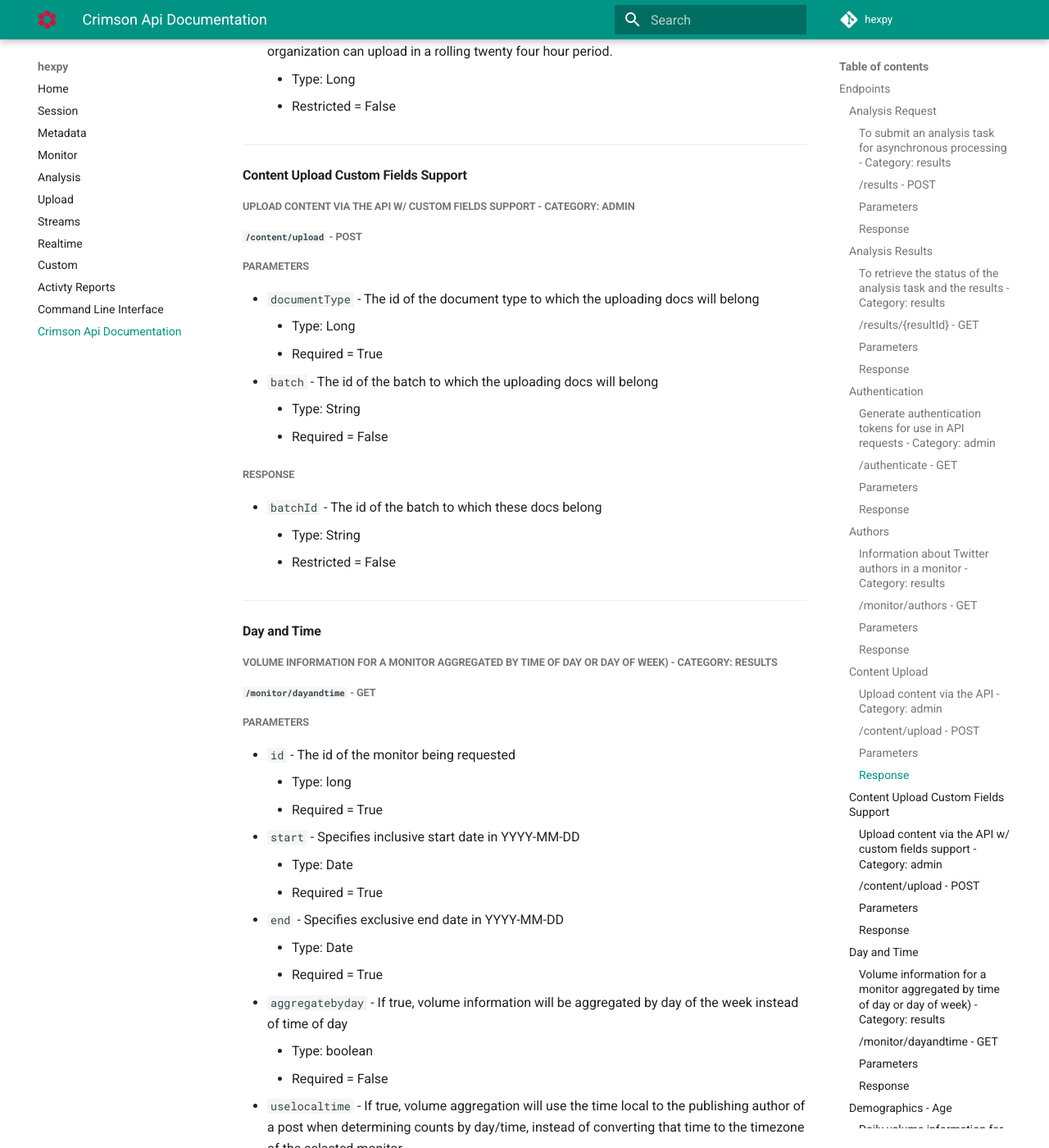
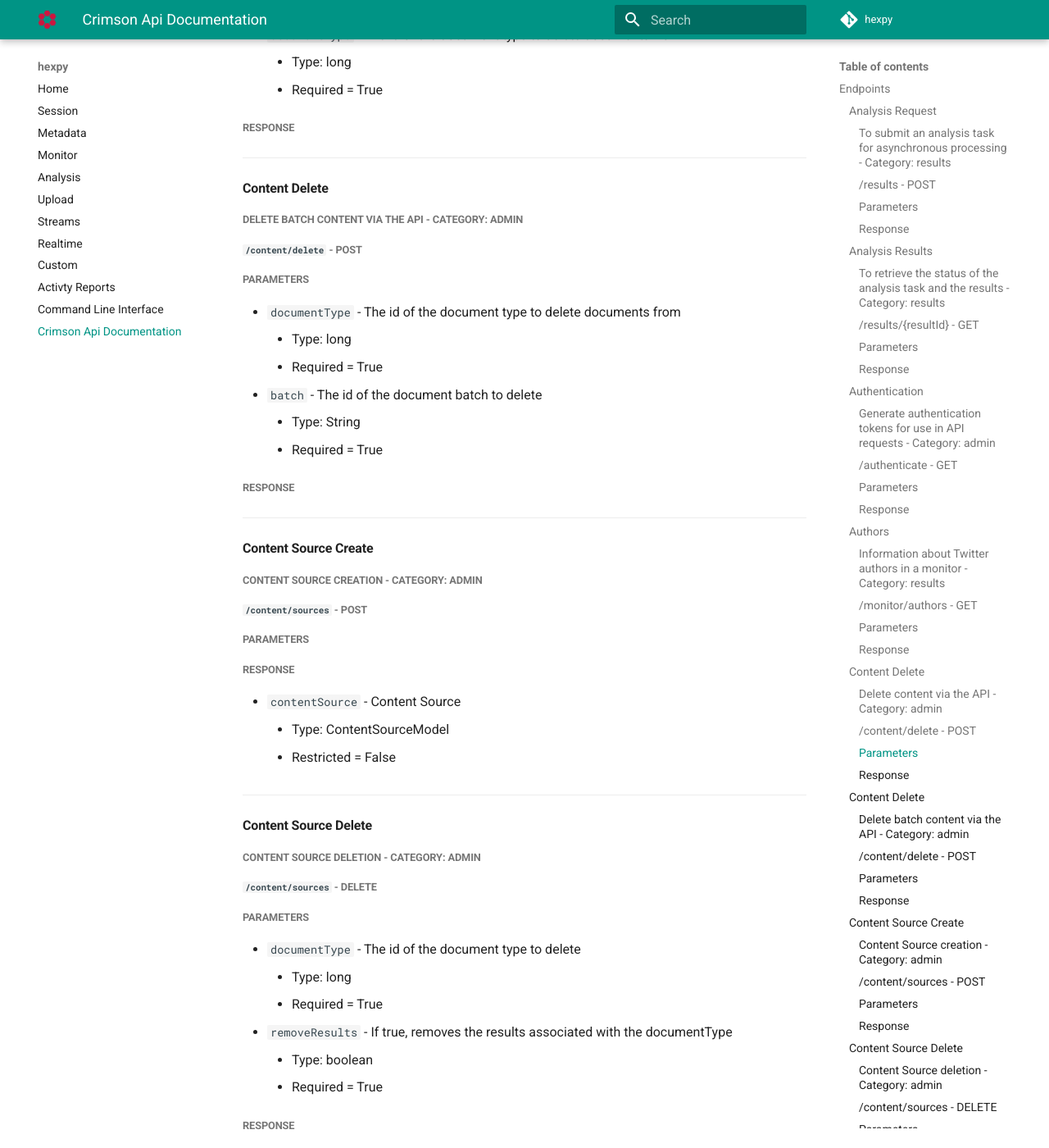
Before and after one commit to sullivancolin/hexpy, an MkDocs documentation site: the page built from docs/docs/crimson_api_docs.md, in a window 1280 px wide and 1400 px high, scrolled down 6899 px. Shown: the whole window at 82% size. Built offline with MkDocs 1.6.1 and Material for MkDocs 9.7.7, drawn with Linux system fonts in a browser that asks for light colours; comment, search, counter and statistics services are not loaded; old or Windows-style settings are respelled for this version of MkDocs; some of the changed text lies outside the part shown.

Commit message:
add endpoints for realtime and custom content management, with docs

```diff
--- a/docs/docs/crimson_api_docs.md
+++ b/docs/docs/crimson_api_docs.md
@@ -6,6 +6,11 @@
 * [Analysis Results](#analysis-results)
 * [Authentication](#authentication)
 * [Authors](#authors)
+* [Content Delete](#content-delete)
+* [Content Delete](#content-delete)
+* [Content Source Create](#content-source-create)
+* [Content Source Delete](#content-source-delete)
+* [Content Source List](#content-source-list)
 * [Content Upload](#content-upload)
 * [Content Upload Custom Fields Support](#content-upload-custom-fields-support)
 * [Day and Time](#day-and-time)
@@ -192,6 +200,80 @@
 
 -------------------------
 
+#### Content Delete
+##### Delete content via the API - Category: admin
+##### `/content/delete` - POST
+##### Parameters
+* `documentType` - The id of the document type to delete documents from
+	- Type: long
+	- Required = True
+
+##### Response
+
+
+-------------------------
+
+#### Content Delete
+##### Delete batch content via the API - Category: admin
+##### `/content/delete` - POST
+##### Parameters
+* `documentType` - The id of the document type to delete documents from
+	- Type: long
+	- Required = True
+* `batch` - The id of the document batch to delete
+	- Type: String
+	- Required = True
+
+##### Response
+
+
+-------------------------
+
+#### Content Source Create
+##### Content Source creation - Category: admin
+##### `/content/sources` - POST
+##### Parameters
+
+##### Response
+* `contentSource` - Content Source
+	- Type: ContentSourceModel
+	- Restricted = False
+
+
+-------------------------
+
+#### Content Source Delete
+##### Content Source deletion - Category: admin
+##### `/content/sources` - DELETE
+##### Parameters
+* `documentType` - The id of the document type to delete
+	- Type: long
+	- Required = True
+* `removeResults` - If true, removes the results associated with the documentType
+	- Type: boolean
+	- Required = True
+
+##### Response
+
+
+-------------------------
+
+#### Content Source List
+##### Content Source list - Category: admin
+##### `/content/sources/list` - GET
+##### Parameters
+* `team` - The id of the team to which the listed content sources belong
+	- Type: Long
+	- Required = True
+
+##### Response
+* `contentSources` - Content Sources
+	- Type: List
+	- Restricted = False
+
+
+-------------------------
+
 #### Content Upload
 ##### Upload content via the API - Category: admin
 ##### `/content/upload` - POST
@@ -490,6 +572,26 @@
 
 -------------------------
 
+#### Image Analysis Request
+##### To return list of class IDs and names with specified class type. - Category: results
+##### `/imageanalysis/resources/classes/type` - GET
+##### Parameters
+
+##### Response
+
+
+-------------------------
+
+#### Image Analysis Request
+##### To return list of all class IDs and names. - Category: results
+##### `/imageanalysis/resources/classes` - GET
+##### Parameters
+
+##### Response
+
+
+-------------------------
+
 #### Image analysis
 ##### To return image classification data - Category: util
 ##### `/imageanalysis` - GET
@@ -927,7 +1029,7 @@
 
 #### Realtime Configure
 ##### Configure the Realtime evaluators for the Monitor - Category: monitors
-##### `/realtime/monitor/configure` - GET
+##### `/realtime/monitor/configure` - POST
 ##### Parameters
 * `id` - The id of the monitor being requested
 	- Type: long
@@ -1053,6 +1155,9 @@
 * `receivedafter` - Specifies inclusive receivedafter date in epoch seconds
 	- Type: Long
 	- Required = False
+* `maxresults` - Specifies maximum results to fetch
+	- Type: Integer
+	- Required = False
 
 ##### Response
 * `realtimeData` - JSON object of monitor realtime data
@@ -1103,6 +1208,28 @@
 
 -------------------------
 
+#### Realtime Volume by Emotion
+##### Get the Realtime volume by emotion for the Monitor - Category: monitors
+##### `/realtime/monitor/volumebyemotion` - GET
+##### Parameters
+* `id` - The id of the monitor being requested
+	- Type: long
+	- Required = True
+* `start` - Specifies inclusive start date in epoch seconds
+	- Type: Long
+	- Required = False
+* `type` - Specifies the document type to filter
+	- Type: List
+	- Required = False
+
+##### Response
+* `realtimeData` - JSON object of monitor realtime data
+	- Type: Map
+	- Restricted = False
+
+
+-------------------------
+
 #### Realtime Volume by Sentiment
 ##### Get the Realtime volume by sentiment for the Monitor - Category: monitors
 ##### `/realtime/monitor/volumebysentiment` - GET
```
Also changed, not shown: other parts of docs/docs/crimson_api_docs.md (+3 -0 lines), docs/docs/Realtime.md (+12 -0 lines), docs/docs/Upload.md (+43 -4 lines), 2 other files.
